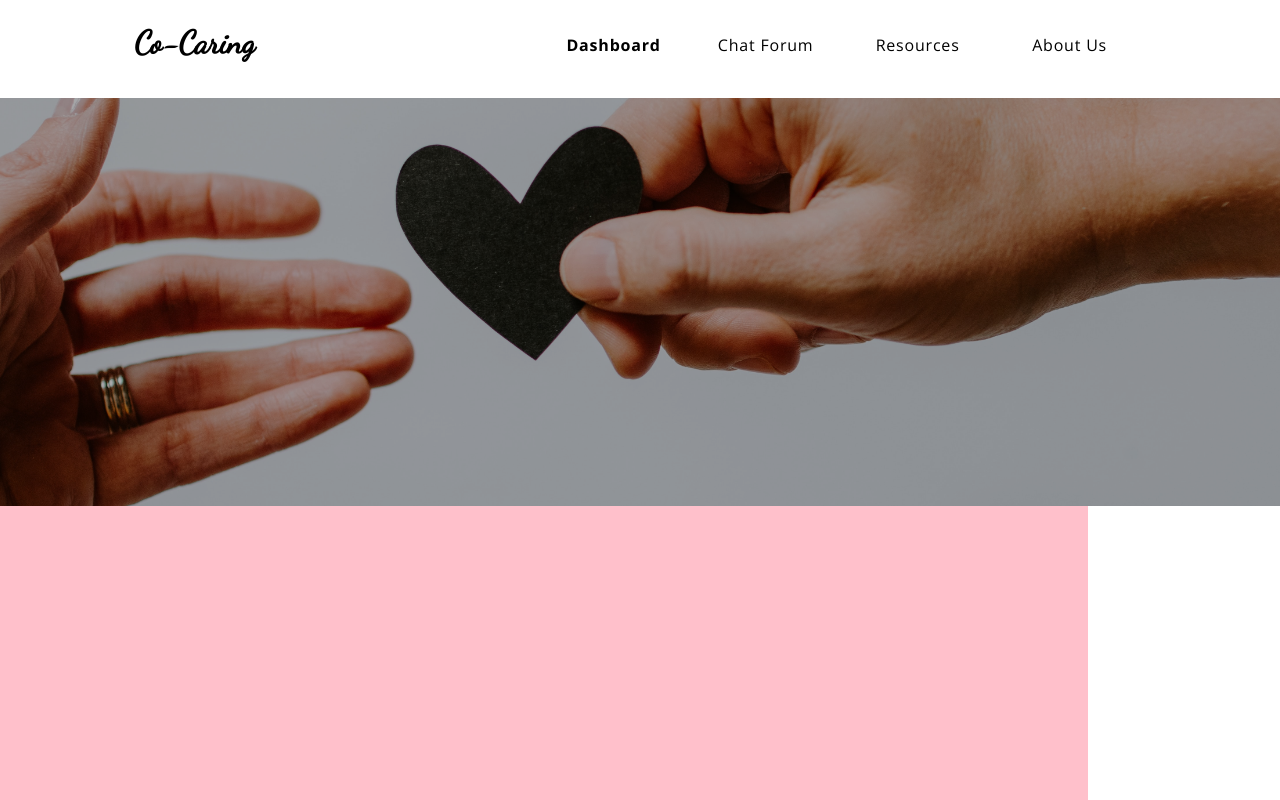
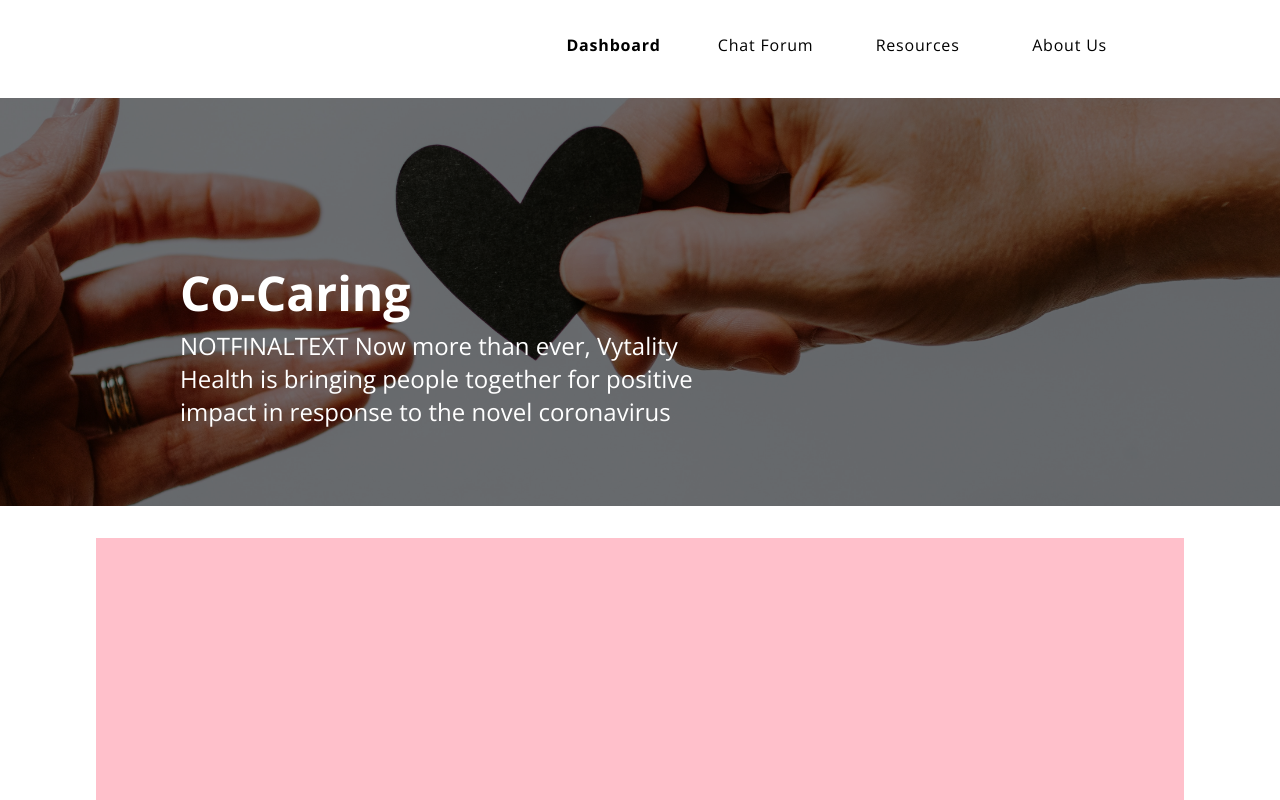
Before and after one commit to khongcodes/co-caring-dash, a React (Create React App) app: page / in a window 1280 px wide. Shown: the top 800 px of the page. Built offline with nearby package versions, Linux system fonts and the light colour scheme.

Commit message:
get homepage banner text upright

```diff
--- a/src/components/Layout.js
+++ b/src/components/Layout.js
@@ -8,11 +8,11 @@ import layoutStyles from "../styles/layout.module.scss";
 const Header = () => (
   <div className={layoutStyles.header}>
 
-    <div className={layoutStyles.titleContainer}>
+    {/* <div className={layoutStyles.titleContainer}>
       <Link to='/'>
         <h1>Co-Caring</h1>
       </Link>
-    </div>
+    </div> */}
 
     <div className={layoutStyles.navLinkContainer}>
       <NavLink exact className={layoutStyles.navLink} activeClassName={layoutStyles.navLinkActive}
--- a/src/components/TopBanner.js
+++ b/src/components/TopBanner.js
@@ -3,10 +3,16 @@ import React from 'react';
 // import bannerImage from '../images/homepage-banner.jpg'
 import topBannerStyles from '../styles/topbanner.module.scss';
 
-const TopBanner = () => (
+const TopBanner = ({title, copy, button}) => (
   <div className={topBannerStyles.container}
     // style={{backgroundImage: "url('../images/testduck.jpg')"}}
   >
+    <div className={topBannerStyles.backgroundImage}/>
+
+    <div className={topBannerStyles.textContainer}>
+      <h2>Co-Caring</h2>
+      <p>NOTFINALTEXT Now more than ever, Vytality Health is bringing people together for positive impact in response to the novel coronavirus</p>
+    </div>
 
   </div>
 )
--- a/src/pages/Resources.js
+++ b/src/pages/Resources.js
@@ -1,8 +1,12 @@
 import React from 'react'
+
+import TopBanner from '../components/TopBanner';
 
 const Resources = () => {
   return (
     <div>
+      <TopBanner />
+
       <div className='paragraphContainer'>
         <h2>Resources</h2>
 
--- a/src/styles/dashboard.module.scss
+++ b/src/styles/dashboard.module.scss
@@ -4,5 +4,5 @@
   background-color: pink;
   width: 85vw;
   height: 50rem;
-  margin: 2rem auto 8 rem;
+  margin: 2rem auto 8rem;
 }
--- a/src/styles/layout.module.scss
+++ b/src/styles/layout.module.scss
@@ -8,6 +8,7 @@ $burger-active-color: $vy-blue-regular;
 
 
 .header {
+  // position: absolute;
   background-color: $header-color;
   width: 100%;
   height: 4.6rem;
--- a/src/styles/topbanner.module.scss
+++ b/src/styles/topbanner.module.scss
@@ -9,15 +9,21 @@
 .container {
   width: 100%;
   height: 25.5rem;
-  position: absolute;
-  // background-color: rgb(255, 226, 231);
+  // overflow: auto;
+  // position: absolute;
+  // display: inline-block;
+  // background: red;
+}
 
+.backgroundImage {
+  width: 100%;
+  height: 100%;
   background-image: url('../images/homepage-banner.jpg');
   background-size: 101rem;
   background-position-x: center;
   background-position-y: -21rem;
   background-repeat: no-repeat;
-  filter: brightness(70%);
+  filter: brightness(0.5);
 
   @include largeMedia {
     background-size: 100%;
@@ -25,3 +31,25 @@
   }
 
 }
+
+.textContainer {
+  overflow: auto;
+  width: 34.25rem;
+  position: absolute;
+  top: 16.25rem;
+  left: 11.25rem;
+
+  font-size: 1.5rem;
+  color: white;
+
+  h2 {
+    font-size: 48px;
+    margin-block-start: 0;
+    margin-block-end: 0;
+  }
+
+  p {
+    margin-block-start: 0.25rem;
+    // line-height: 2rem;
+  }
+}
```
